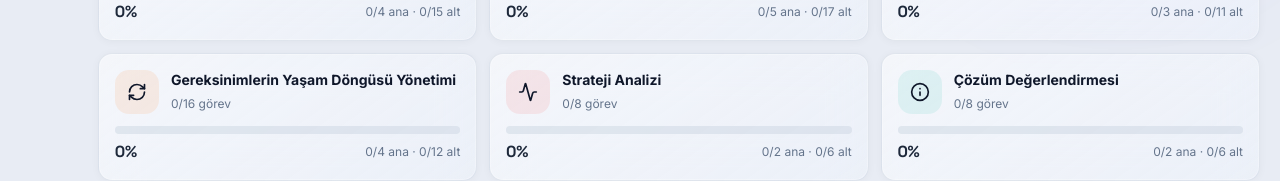
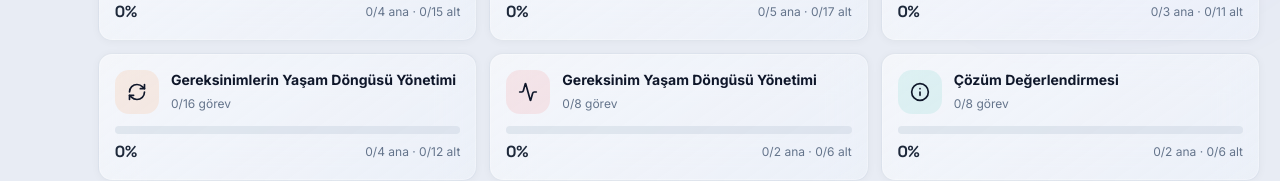
Before and after one commit to ahmetugok/babok-guide, a React (Vite) app: page / in a window 1280 px wide. Shown: the part 973-1154 px from the top of the page. Built offline with nearby package versions, Linux system fonts and the light colour scheme.

Commit message:
fix: ka5 baslik duzeltildi (Strateji Analizi → Gereksinim Yasam Dongusu Yonetimi)

```diff
--- a/src/App.jsx
+++ b/src/App.jsx
@@ -283,8 +283,8 @@ const babokData = [
   },
   {
     id: 'ka5',
-    title: 'Strateji Analizi',
-    description: 'Gereksinimlerin ve tasarımların, iş hedeflerine ve iş analizi standartlarına uygunluğunu değerlendirme.',
+    title: 'Gereksinim Yaşam Döngüsü Yönetimi',
+    description: 'Gereksinimlerin ve tasarımların doğrulanması, onaylanması ve iş hedeflerine uygunluğunun değerlendirilmesi.',
     icon: <Activity className="w-6 h-6 text-red-500" />,
     color: 'border-red-500/20 bg-red-500/10',
     headerColor: 'text-red-700',
```
